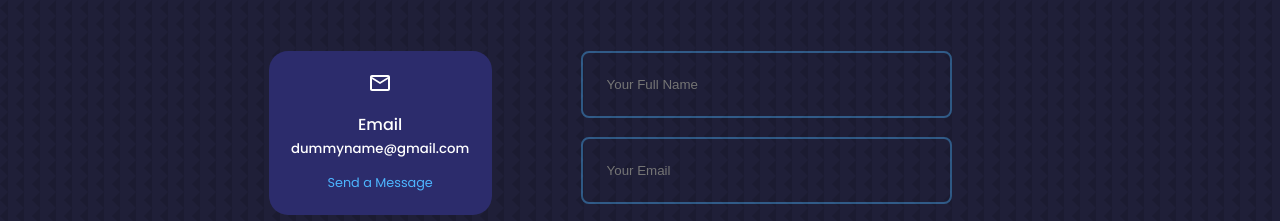
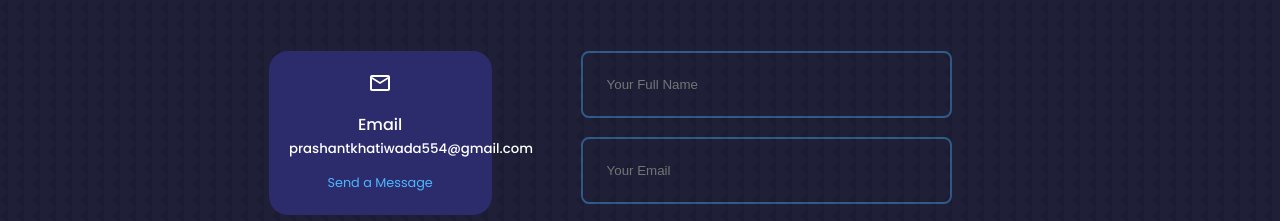
Before and after one commit to Prashant8Khatiwada/my-portfolio, a React (Create React App) app: page / in a window 1280 px wide. Shown: the part 3600-3821 px from the top of the page. Built offline with nearby package versions, Linux system fonts and the light colour scheme.

Commit message:
email changed

```diff
--- a/src/components/contact/Contact.jsx
+++ b/src/components/contact/Contact.jsx
@@ -39,8 +39,8 @@ function Contact() {
           <article className="contact_option">
             <MdOutlineEmail className="contact_option-icon" />
             <h4>Email</h4>
-            <h5>dummyname@gmail.com</h5>
-            <a href="mailto:dummyname@gmaail.com" target="_blank">
+            <h5>prashantkhatiwada554@gmail.com</h5>
+            <a href="mailto:prashantkhatiwada554@gmail.com" target="_blank">
               Send a Message
             </a>
           </article>
```
